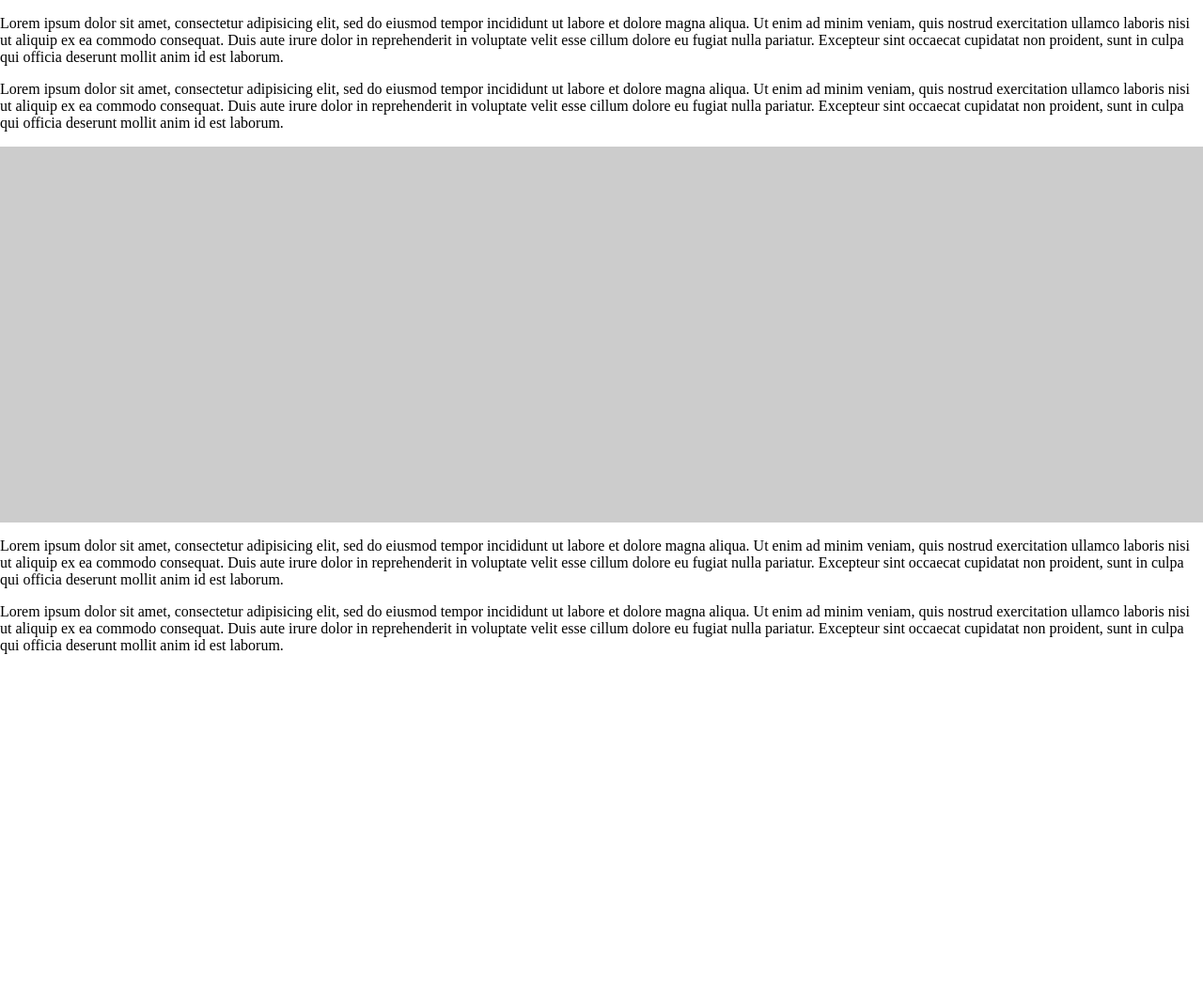
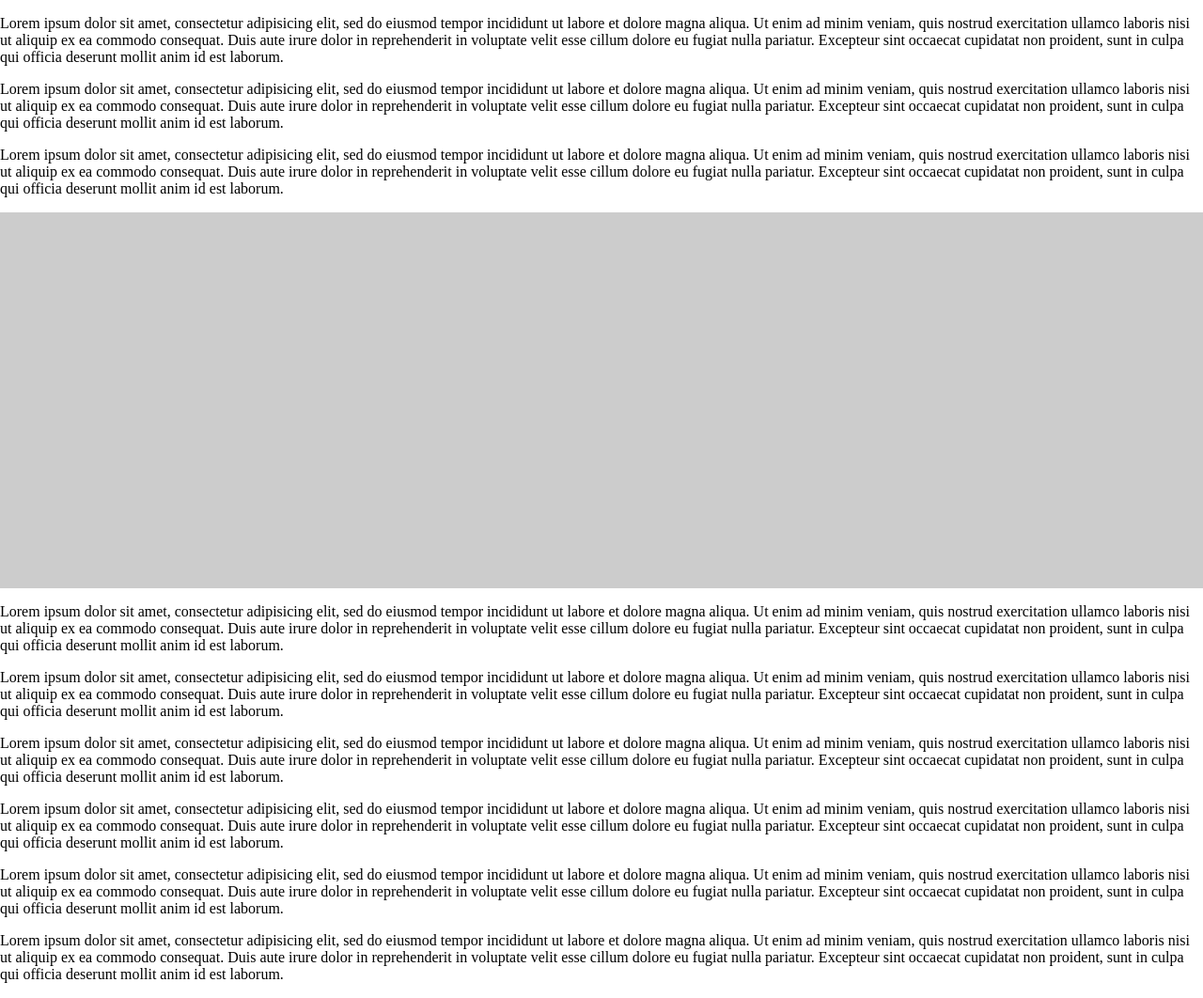
Before and after one commit to lfarrell/peek, a plain HTML site: page index.html in a window 1280 px wide. Shown: the whole page at 94% size. Before the commit the page ends 800 px from the top, so only its background shows below. Drawn offline with Linux system fonts and the light colour scheme; no server answers.

Commit message:
add affordances for parallax scrolling (currently commented out)

```diff
--- a/index.html
+++ b/index.html
@@ -17,6 +17,7 @@
     height: 400px;
     margin: 0 auto;
     background: #ccc;
+    overflow: hidden;
   }
 
   .item {
@@ -111,10 +112,20 @@
 
   <p>Lorem ipsum dolor sit amet, consectetur adipisicing elit, sed do eiusmod tempor incididunt ut labore et dolore magna aliqua. Ut enim ad minim veniam, quis nostrud exercitation ullamco laboris nisi ut aliquip ex ea commodo consequat. Duis aute irure dolor in reprehenderit in voluptate velit esse cillum dolore eu fugiat nulla pariatur. Excepteur sint occaecat cupidatat non proident, sunt in culpa qui officia deserunt mollit anim id est laborum.</p>
 
+  <p>Lorem ipsum dolor sit amet, consectetur adipisicing elit, sed do eiusmod tempor incididunt ut labore et dolore magna aliqua. Ut enim ad minim veniam, quis nostrud exercitation ullamco laboris nisi ut aliquip ex ea commodo consequat. Duis aute irure dolor in reprehenderit in voluptate velit esse cillum dolore eu fugiat nulla pariatur. Excepteur sint occaecat cupidatat non proident, sunt in culpa qui officia deserunt mollit anim id est laborum.</p>
+
   <div id="peek">
     <div id="enter"></div>
     <div id="exit">Back</div>
   </div>
+
+  <p>Lorem ipsum dolor sit amet, consectetur adipisicing elit, sed do eiusmod tempor incididunt ut labore et dolore magna aliqua. Ut enim ad minim veniam, quis nostrud exercitation ullamco laboris nisi ut aliquip ex ea commodo consequat. Duis aute irure dolor in reprehenderit in voluptate velit esse cillum dolore eu fugiat nulla pariatur. Excepteur sint occaecat cupidatat non proident, sunt in culpa qui officia deserunt mollit anim id est laborum.</p>
+
+  <p>Lorem ipsum dolor sit amet, consectetur adipisicing elit, sed do eiusmod tempor incididunt ut labore et dolore magna aliqua. Ut enim ad minim veniam, quis nostrud exercitation ullamco laboris nisi ut aliquip ex ea commodo consequat. Duis aute irure dolor in reprehenderit in voluptate velit esse cillum dolore eu fugiat nulla pariatur. Excepteur sint occaecat cupidatat non proident, sunt in culpa qui officia deserunt mollit anim id est laborum.</p>
+
+  <p>Lorem ipsum dolor sit amet, consectetur adipisicing elit, sed do eiusmod tempor incididunt ut labore et dolore magna aliqua. Ut enim ad minim veniam, quis nostrud exercitation ullamco laboris nisi ut aliquip ex ea commodo consequat. Duis aute irure dolor in reprehenderit in voluptate velit esse cillum dolore eu fugiat nulla pariatur. Excepteur sint occaecat cupidatat non proident, sunt in culpa qui officia deserunt mollit anim id est laborum.</p>
+
+  <p>Lorem ipsum dolor sit amet, consectetur adipisicing elit, sed do eiusmod tempor incididunt ut labore et dolore magna aliqua. Ut enim ad minim veniam, quis nostrud exercitation ullamco laboris nisi ut aliquip ex ea commodo consequat. Duis aute irure dolor in reprehenderit in voluptate velit esse cillum dolore eu fugiat nulla pariatur. Excepteur sint occaecat cupidatat non proident, sunt in culpa qui officia deserunt mollit anim id est laborum.</p>
 
   <p>Lorem ipsum dolor sit amet, consectetur adipisicing elit, sed do eiusmod tempor incididunt ut labore et dolore magna aliqua. Ut enim ad minim veniam, quis nostrud exercitation ullamco laboris nisi ut aliquip ex ea commodo consequat. Duis aute irure dolor in reprehenderit in voluptate velit esse cillum dolore eu fugiat nulla pariatur. Excepteur sint occaecat cupidatat non proident, sunt in culpa qui officia deserunt mollit anim id est laborum.</p>
 
@@ -179,6 +190,13 @@
 
   });
 
+  // $(window).scroll(function() {
+  //   if (!$(document.body).hasClass("peek")) {
+  //     $("#peek .peek-columns").css({
+  //       marginTop: ($(window).scrollTop() * 0.125) + "px"
+  //     });
+  //   }
+  // });
 
   </script>
 
--- a/stylesheets/peek.css
+++ b/stylesheets/peek.css
@@ -1,6 +1,5 @@
 .peek-container {
   position: absolute;
-  overflow: hidden;
   width: 100%;
   height: 100%;
 }
@@ -15,5 +14,4 @@
   position: absolute;
   top: 0;
   height: 100%;
-  overflow: hidden;
 }
```
